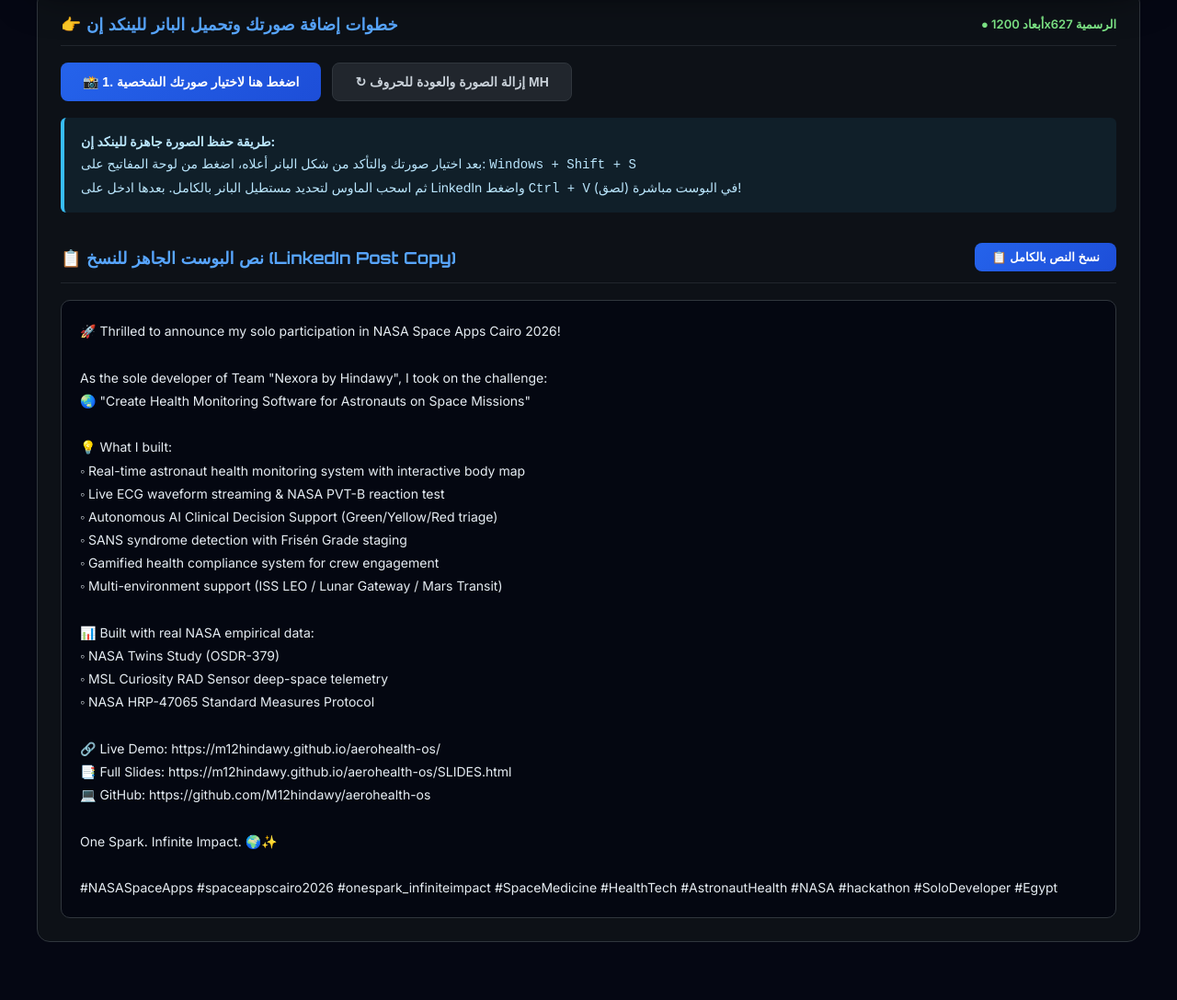
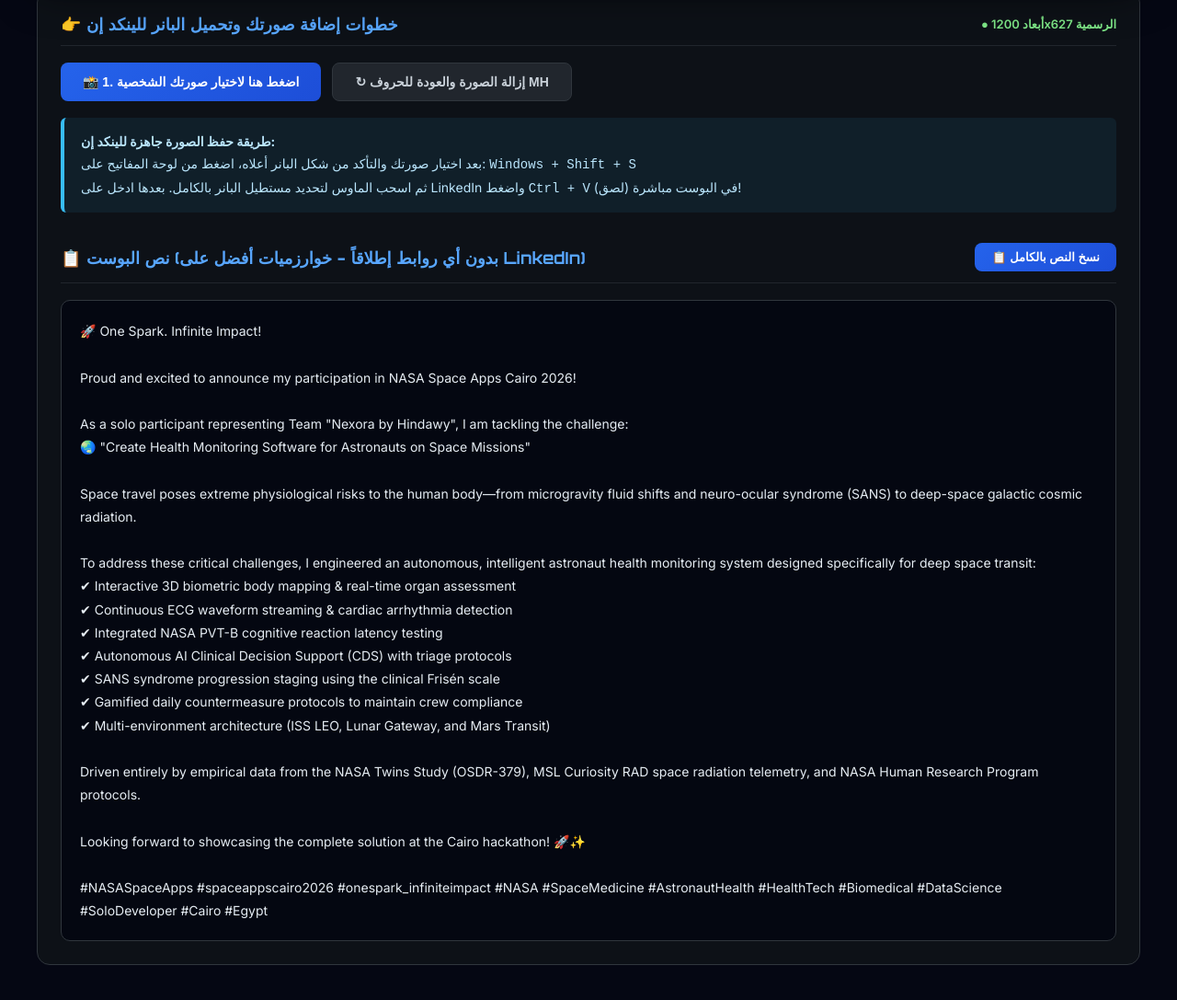
Before and after one commit to M12hindawy/aerohealth-os, a plain HTML site: page linkedin_banner.html in a window 1280 px wide. Shown: the part 703-1790 px from the top of the page at 92% size. Before the commit the page ends 1767 px from the top, so only its background shows below. Drawn offline with Linux system fonts and the light colour scheme.

Commit message:
Remove all links from LinkedIn post copy

```diff
--- a/linkedin_banner.html
+++ b/linkedin_banner.html
@@ -150,35 +150,33 @@ body{background:#050713;display:flex;flex-direction:column;align-items:center;ju
   </div>
 
   <div class="controls-header" style="margin-top:15px">
-    <h2>&#128203; نص البوست الجاهز للنسخ (LinkedIn Post Copy)</h2>
+    <h2>&#128203; نص البوست (بدون أي روابط إطلاقاً - خوارزميات أفضل على LinkedIn)</h2>
     <button class="btn" style="padding:8px 18px;font-size:13px" onclick="copyPostText()">&#128203; نسخ النص بالكامل</button>
   </div>
 
-  <div class="post-text-box" id="postText">&#128640; Thrilled to announce my solo participation in NASA Space Apps Cairo 2026!
+  <div class="post-text-box" id="postText">&#128640; One Spark. Infinite Impact!
 
-As the sole developer of Team "Nexora by Hindawy", I took on the challenge:
-&#127759; "Create Health Monitoring Software for Astronauts on Space Missions"
+Proud and excited to announce my participation in NASA Space Apps Cairo 2026!
 
-&#128161; What I built:
-&#9702; Real-time astronaut health monitoring system with interactive body map
-&#9702; Live ECG waveform streaming &amp; NASA PVT-B reaction test
-&#9702; Autonomous AI Clinical Decision Support (Green/Yellow/Red triage)
-&#9702; SANS syndrome detection with Fris&#233;n Grade staging
-&#9702; Gamified health compliance system for crew engagement
-&#9702; Multi-environment support (ISS LEO / Lunar Gateway / Mars Transit)
+As a solo participant representing Team &quot;Nexora by Hindawy&quot;, I am tackling the challenge:
+&#127759; &quot;Create Health Monitoring Software for Astronauts on Space Missions&quot;
 
-&#128202; Built with real NASA empirical data:
-&#9702; NASA Twins Study (OSDR-379)
-&#9702; MSL Curiosity RAD Sensor deep-space telemetry
-&#9702; NASA HRP-47065 Standard Measures Protocol
+Space travel poses extreme physiological risks to the human body—from microgravity fluid shifts and neuro-ocular syndrome (SANS) to deep-space galactic cosmic radiation.
 
-&#128279; Live Demo: https://m12hindawy.github.io/aerohealth-os/
-&#128209; Full Slides: https://m12hindawy.github.io/aerohealth-os/SLIDES.html
-&#128187; GitHub: https://github.com/M12hindawy/aerohealth-os
+To address these critical challenges, I engineered an autonomous, intelligent astronaut health monitoring system designed specifically for deep space transit:
+&#10004; Interactive 3D biometric body mapping &amp; real-time organ assessment
+&#10004; Continuous ECG waveform streaming &amp; cardiac arrhythmia detection
+&#10004; Integrated NASA PVT-B cognitive reaction latency testing
+&#10004; Autonomous AI Clinical Decision Support (CDS) with triage protocols
+&#10004; SANS syndrome progression staging using the clinical Fris&#233;n scale
+&#10004; Gamified daily countermeasure protocols to maintain crew compliance
+&#10004; Multi-environment architecture (ISS LEO, Lunar Gateway, and Mars Transit)
 
-One Spark. Infinite Impact. &#127757;&#10024;
+Driven entirely by empirical data from the NASA Twins Study (OSDR-379), MSL Curiosity RAD space radiation telemetry, and NASA Human Research Program protocols.
 
-#NASASpaceApps #spaceappscairo2026 #onespark_infiniteimpact #SpaceMedicine #HealthTech #AstronautHealth #NASA #hackathon #SoloDeveloper #Egypt</div>
+Looking forward to showcasing the complete solution at the Cairo hackathon! &#128640;&#10024;
+
+#NASASpaceApps #spaceappscairo2026 #onespark_infiniteimpact #NASA #SpaceMedicine #AstronautHealth #HealthTech #Biomedical #DataScience #SoloDeveloper #Cairo #Egypt</div>
 </div>
 
 <script>
@@ -209,7 +207,7 @@ function resetAvatar() {
 function copyPostText() {
   const text = document.getElementById('postText').innerText;
   navigator.clipboard.writeText(text).then(() => {
-    alert('تم نسخ نص البوست بنجاح! جاهز للصق على LinkedIn');
+    alert('تم نسخ نص البوست بنجاح! جاهز للصق على LinkedIn بدون أي روابط');
   });
 }
 </script>
```
